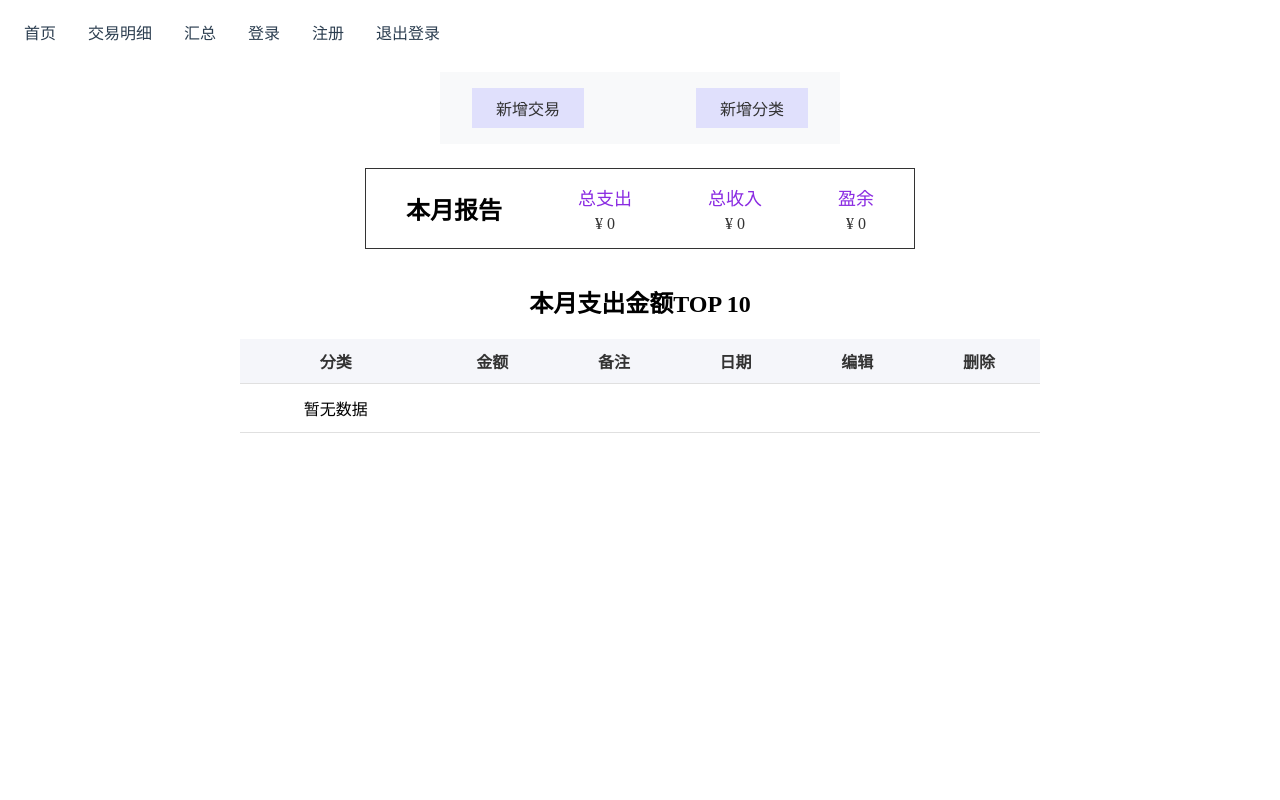
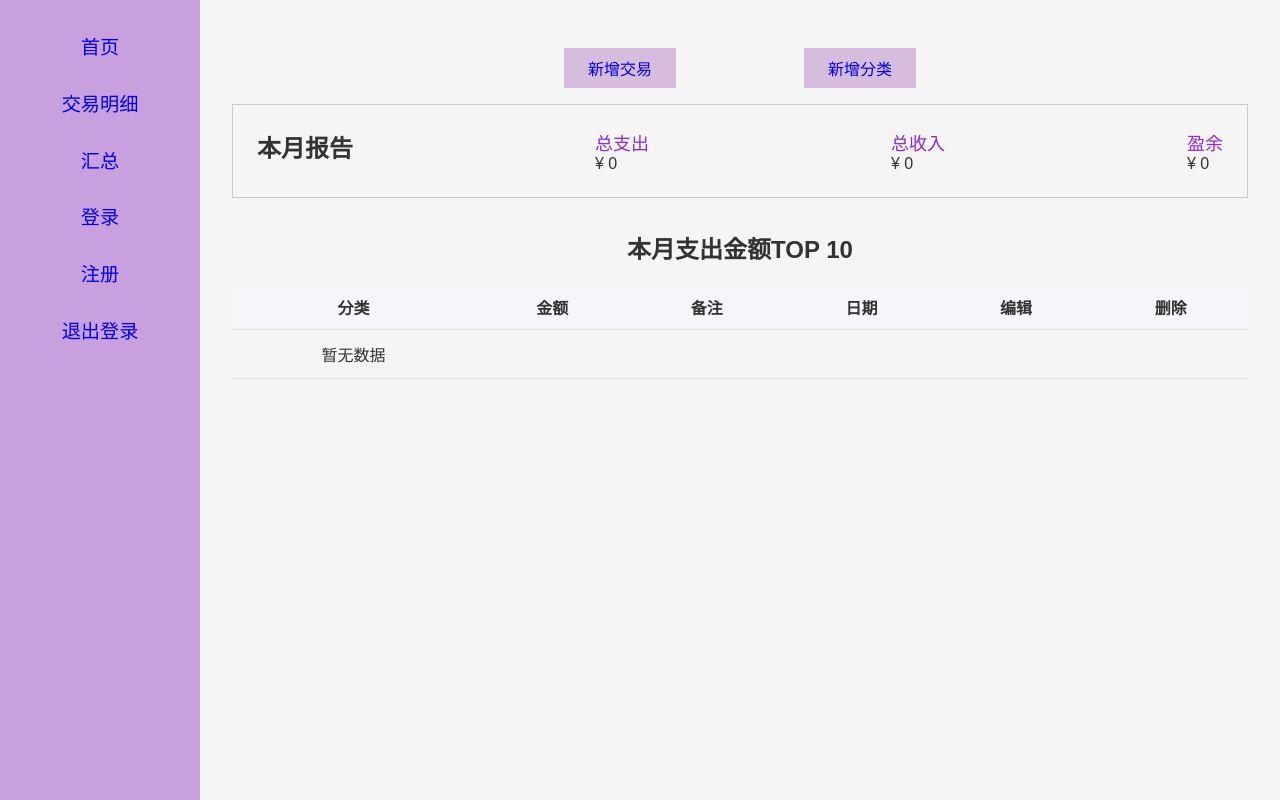
Before and after one commit to XX-chan/accounting-system-, a Flask app: page / in a window 1280 px wide. Run offline with Flask 3, Linux system fonts and the light colour scheme; data that the repository does not hold is empty; parts of the project's set-up code (start-up, migrations or seed data) failed here and were passed over.

Commit message:
refactor(static): 模块化拆分css文件 重新设计页面，导航栏改为放置左侧

```diff
--- /dev/null
+++ b/app/static/css/base.css
@@ -0,0 +1,13 @@
+/*消除浏览器自带的默认的内外边距*/
+/*并把所有元素的尺寸计算方式统一改为border-box模式，后续可精准把控尺寸。*/
+* {
+    margin: 0;
+    padding: 0;
+    box-sizing: border-box;
+}
+
+body {
+    font-family: Arial, sans-serif;
+    background: #f5f5f5;
+    color:#333;
+}
--- /dev/null
+++ b/app/static/css/components.css
@@ -0,0 +1,12 @@
+.action-btn {
+    background: rgb(214, 189, 221);
+    padding: 0.5rem 1.5rem;
+    text-decoration: none;
+    font-size: 16px;
+}
+
+.expense-table {
+    width: 100%;
+    border-collapse: collapse;
+    font-size: 16px;
+}
--- /dev/null
+++ b/app/static/css/layout.css
@@ -0,0 +1,54 @@
+.page {
+    min-height: 100vh; /* 最小高度=100% 视口高度 */
+    display: flex;
+    flex-direction: column; /* 子元素从上到下垂直排列 */
+}
+
+.container {
+    max-width: calc(100%-200px);
+    margin-left: 200px;
+    padding: 2rem;
+}
+
+
+
+.navbar {
+    position: fixed;
+    top: 0;
+    left:0;
+    width: 200px;
+    height:100vh;
+    background: #c9a0de;
+    z-index: 100;
+    overflow-y: auto;
+
+}
+
+/*导航内部容器：限制最大宽度+左右自动边距+内边距 */
+.nav-container {
+    width: 200px;
+    height: 100%;
+    padding: 1.5rem 0;
+    display: flex;
+    flex-direction: column;
+    align-items: center; /*垂直方向居中 */
+    gap:0.5rem;
+}
+
+
+.nav-links {
+    display: flex;
+    flex-direction: column;
+    gap: 0.8rem;
+    list-style: none;
+}
+
+
+.nav-links li a {
+    display: block;
+    text-decoration: none;
+    text-align: center;
+    font-weight: 500;
+    font-size: 1.2rem;
+    padding: 0.5rem 0;
+}
--- /dev/null
+++ b/app/static/css/pages.css
@@ -0,0 +1,64 @@
+
+.action-bar {
+    display: flex;
+    justify-content: center;
+    gap:8rem;
+    padding: 1rem 0;
+}
+
+.dashboard {
+    display: flex;
+    justify-content: space-between;
+    padding: 1.5rem;
+    border: 1px solid #cbc9c9 ;
+
+}
+
+
+
+.stats-grid {
+    display: flex;
+    flex-direction: column;
+    justify-content: space-between;
+}
+
+.stats-label {
+    font-size: 18px;
+    font-weight: 500;
+    color: blueviolet;
+
+}
+
+.stats-value {
+
+    font-size: 14 px;
+}
+
+.table-container {
+    margin-top: 2rem;
+}
+
+.table-title {
+    margin-bottom: 20px;
+    text-align: center;
+}
+
+
+
+.expense-table thead th {
+    background-color: #f5f6fa;
+    font-weight: 600;
+    padding: 10px 12px;
+    text-align: center;
+    border-bottom: 1px solid #e0e0e0;
+}
+
+.expense-table tbody tr {
+    padding: 20px 12px;
+    border-bottom: 1px solid #e0e0e0;
+    text-align: center;
+}
+
+.expense-table tbody td {
+    padding: 12px;
+}
--- a/app/static/css/style.css
+++ /dev/null
@@ -1,131 +0,0 @@
-/*消除浏览器自带的默认的内外边距*/
-/*并把所有元素的尺寸计算方式统一改为border-box模式，后续可精准把控尺寸。*/
-* {
-    margin: 0;
-    padding: 0;
-    box-sizing: border-box;
-}
-
-.navbar {
-    background-color: #ffffff;
-    position: sticky;
-    top:0;  /*必须设置一个阈值，意思是距离视口顶部0像素时开始吸顶 */
-    z-index: 100;  /*确保吸顶时不会被其他内容遮挡 */
-    width: 100%;
-
-
-}
-
-/*导航内部容器：限制最大宽度+左右自动边距+内边距 */
-.nav-container {
-    max-width: 1280px;
-    margin: 0 auto;
-    padding: 0 1.5rem;
-    display: flex;
-    align-items: center; /*垂直方向居中 */
-    justify-content: space-between;   /*水平方向对齐方式；左右两端对齐 */
-    height: 64px;
-}
-
-
-.nav-links {
-    display: flex;
-    gap: 2rem;
-    list-style: none;
-    align-items: center;
-}
-
-.nav-links li a {
-    text-decoration: none;
-    font-weight: 500;
-    color: #2c3e50;
-    font-size: 1rem;
-    padding: 0.5rem 0;
-}
-
-
-.action-bar {
-    display: flex;
-    justify-content: space-between;
-    align-items: center;
-    padding: 1rem 2rem;
-    max-width: 400px;
-    margin: 0.5rem auto;
-    background: #f8f9fa;
-
-}
-
-.action-btn {
-    background: rgb(224, 224, 252);
-    padding: 0.5rem 1.5rem;
-    text-decoration: none;
-    color: #333;
-    font-size: 16px;
-}
-
-.dashboard {
-    display: flex;
-    justify-content: space-between;
-    align-items: center;
-    padding: 15px 40px;
-    max-width: 550px;
-    margin: 1.5rem auto;
-    border: 1px solid #333 ;
-
-}
-
-
-
-.stats-grid {
-    display: grid;
-    gap:5px 10px;
-    text-align: center;
-    justify-content: center;
-}
-
-.stats-label {
-    font-size: 18px;
-    font-weight: 500;
-    color: blueviolet;
-
-}
-
-.stats-value {
-    color: #333;
-    font-size: 14 px;
-}
-
-.table-container {
-    max-width: 800px;
-    margin: 35px auto;
-}
-
-.table-title {
-    margin-bottom: 20px;
-    text-align: center;
-}
-
-.expense-table {
-    width: 100%;
-    border-collapse: collapse;
-    font-size: 16px;
-}
-
-.expense-table thead th {
-    background-color: #f5f6fa;
-    color: #333;
-    font-weight: 600;
-    padding: 10px 12px;
-    text-align: center;
-    border-bottom: 1px solid #e0e0e0;
-}
-
-.expense-table tbody tr {
-    padding: 20px 12px;
-    border-bottom: 1px solid #e0e0e0;
-    text-align: center;
-}
-
-.expense-table tbody td {
-    padding: 12px;
-}
--- a/app/templates/home.html
+++ b/app/templates/home.html
@@ -3,10 +3,15 @@
 <head>
     <title>首页</title>
     <meta charset="UTF-8">
-    <link rel="stylesheet" href="{{ url_for('static',filename='css/style.css') }}">
+    <link rel="stylesheet" href="{{ url_for('static',filename='css/base.css') }}">
+    <link rel="stylesheet" href="{{ url_for('static',filename='css/components.css') }}">
+    <link rel="stylesheet" href="{{ url_for('static',filename='css/layout.css') }}">
+    <link rel="stylesheet" href="{{ url_for('static',filename='css/pages.css') }}">
+
 </head>
 
 <body>
+    <div class="page">
         <nav class="navbar">
             <div class="nav-container">
 
@@ -21,11 +26,12 @@
             </div>
         </nav>
 
-
+        <div class="container">
             <div class="action-bar">
                 <a href="{{url_for('transaction.add_ts_page')}}" class="action-btn">新增交易</a>
                 <a href="{{url_for('category.add_cg_page')}}" class="action-btn">新增分类</a>
             </div>
+
 
 
             <div class="dashboard">
@@ -71,6 +77,8 @@
                     </tbody>
                 </table>
             </div>
+        </div>
+    </div>
 
 
 <script src="{{ url_for('static',filename='js/api.js') }}"></script>
```
Lines whose indentation alone changed are shown as unchanged.
